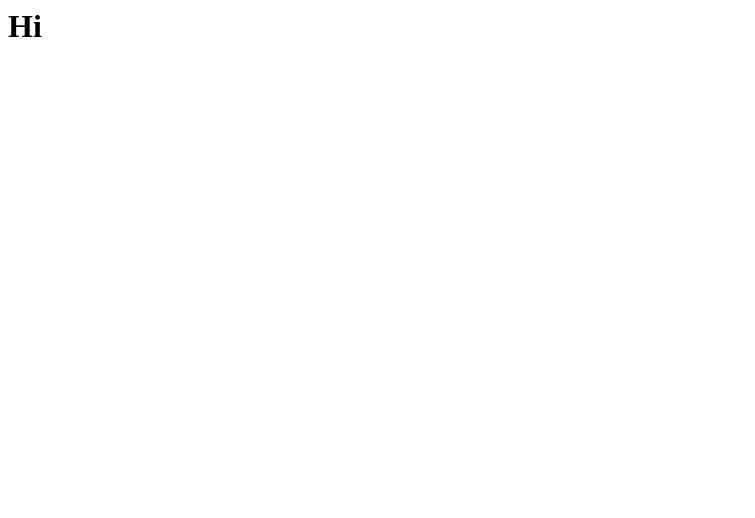
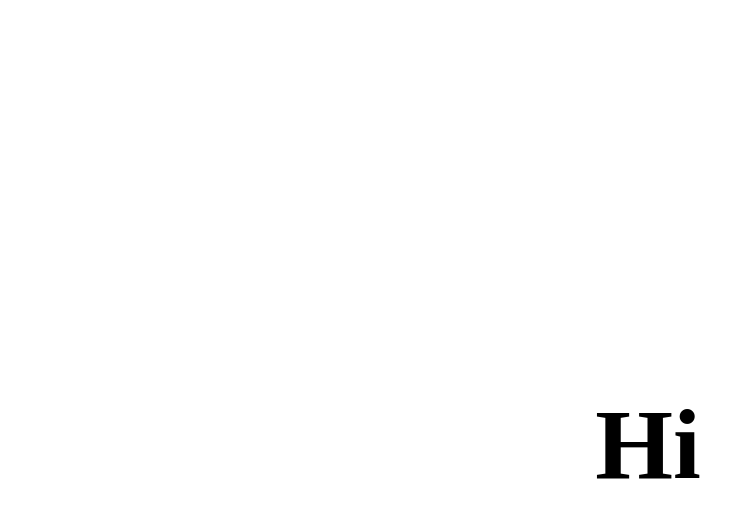
Before and after one commit to alakhouit/hello, a plain HTML site: page index.html in a window 1280 px wide. Shown: the whole page, without its empty margins (0-755 px from the left). Drawn offline with Linux system fonts and the light colour scheme.

Commit message:
Center the h1

```diff
--- a/index.html
+++ b/index.html
@@ -3,6 +3,16 @@
 		<title></title>
 		<meta charset="UTF-8">
 	</head>
+	<style type="text/css">
+		h1 {
+			position: absolute;
+			top: 40%;
+			width: 100%;
+			text-align: Center;
+			font-family: Helvieica;
+			font-size: 100;
+		}
+	</style>
 	<body>
 		<h1>Hi</h1>
 	</body>
```
